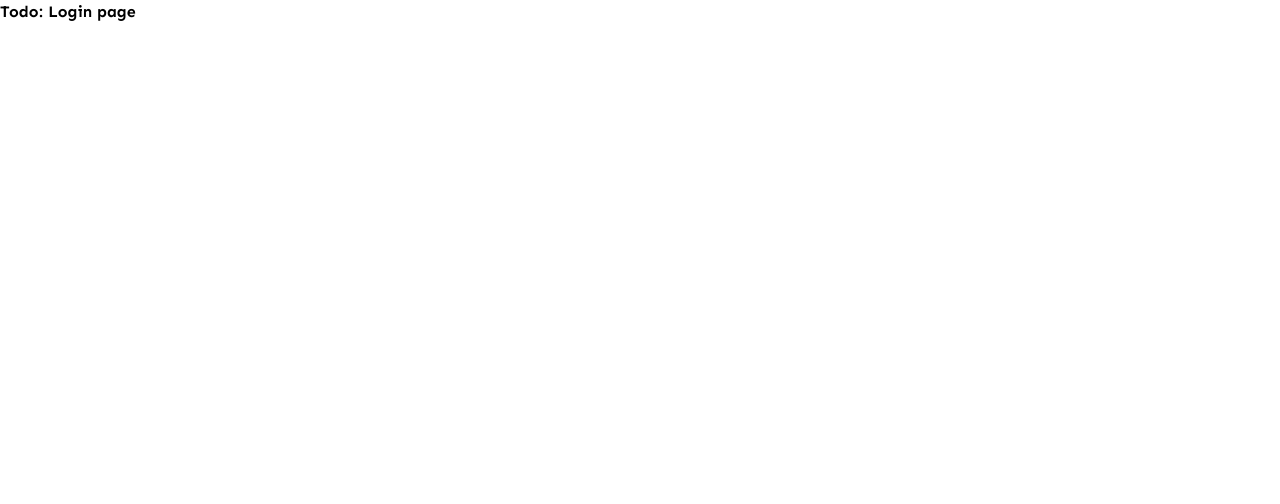
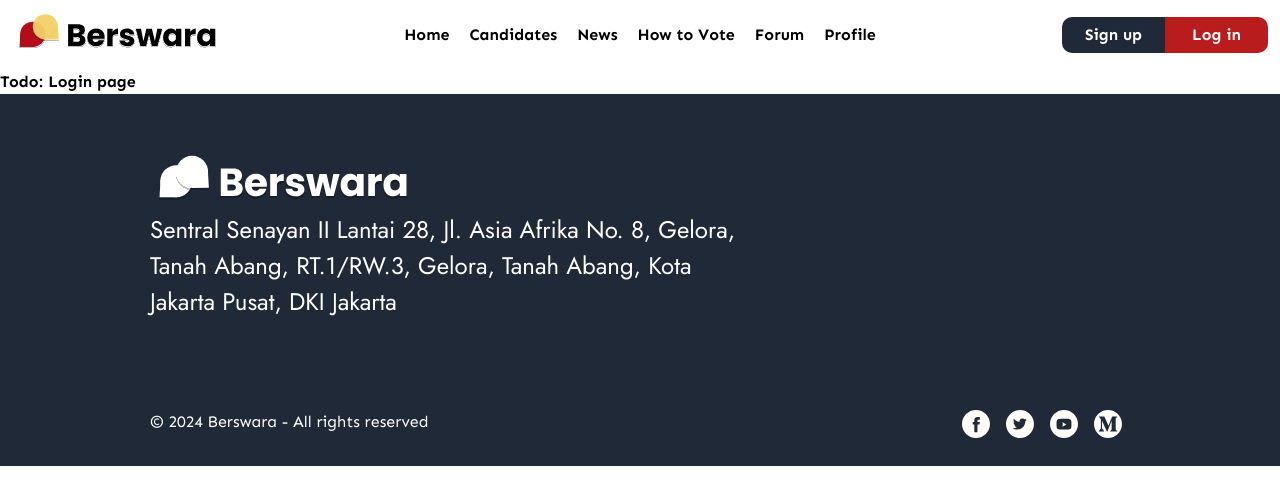
Before and after one commit to workshop-se/berswara-front, a Next.js app: page /auth/login in a window 1280 px wide. Shown: the top 504 px of the page. Built offline with nearby package versions, Linux system fonts and the light colour scheme.

Commit message:
ref:move header and footer to layout.tsx

```diff
--- a/src/app/layout.tsx
+++ b/src/app/layout.tsx
@@ -1,8 +1,11 @@
+import Header from '@/components/Header';
+import Footer from '@/components/Footer';
+
 import type { Metadata } from "next";
 import { Sen } from "next/font/google";
 import "./globals.css";
 
-const font = Sen({weight: "700", subsets: ["latin"] });
+const font = Sen({ weight: "700", subsets: ["latin"] });
 
 export const metadata: Metadata = {
   title: "Create Next App",
@@ -16,7 +19,9 @@ export default function RootLayout({
 }>) {
   return (
     <html lang="en">
+      <Header />
       <body className={font.className}>{children}</body>
+      <Footer />
     </html>
   );
 }
--- a/src/app/page.tsx
+++ b/src/app/page.tsx
@@ -1,17 +1,11 @@
-import Header from '@/components/Header';
-import Footer from '@/components/Footer';
-
 export default function Home() {
   return (
     <main className="">
-      <Header />
       <div>
         {/* Todo: Landing Page */}
         <h1 className="text-[72px] text-center font-bold">Lorem Ipsum Dolor Sir Amet</h1>
         <p className="text-[24px] text-center font-bold">We’re offer complete solution to launch your social movements.</p>
-
       </div>
-      <Footer />
     </main>
   );
 }
```
